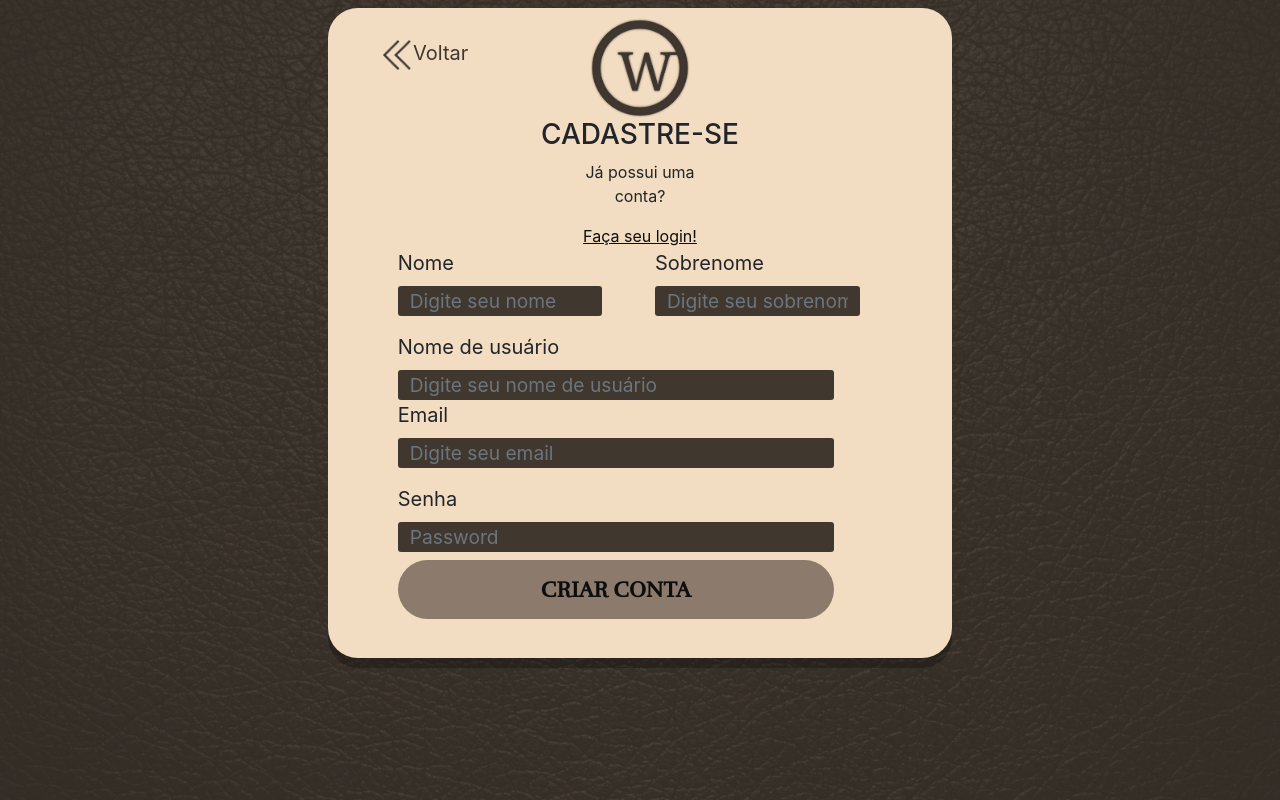
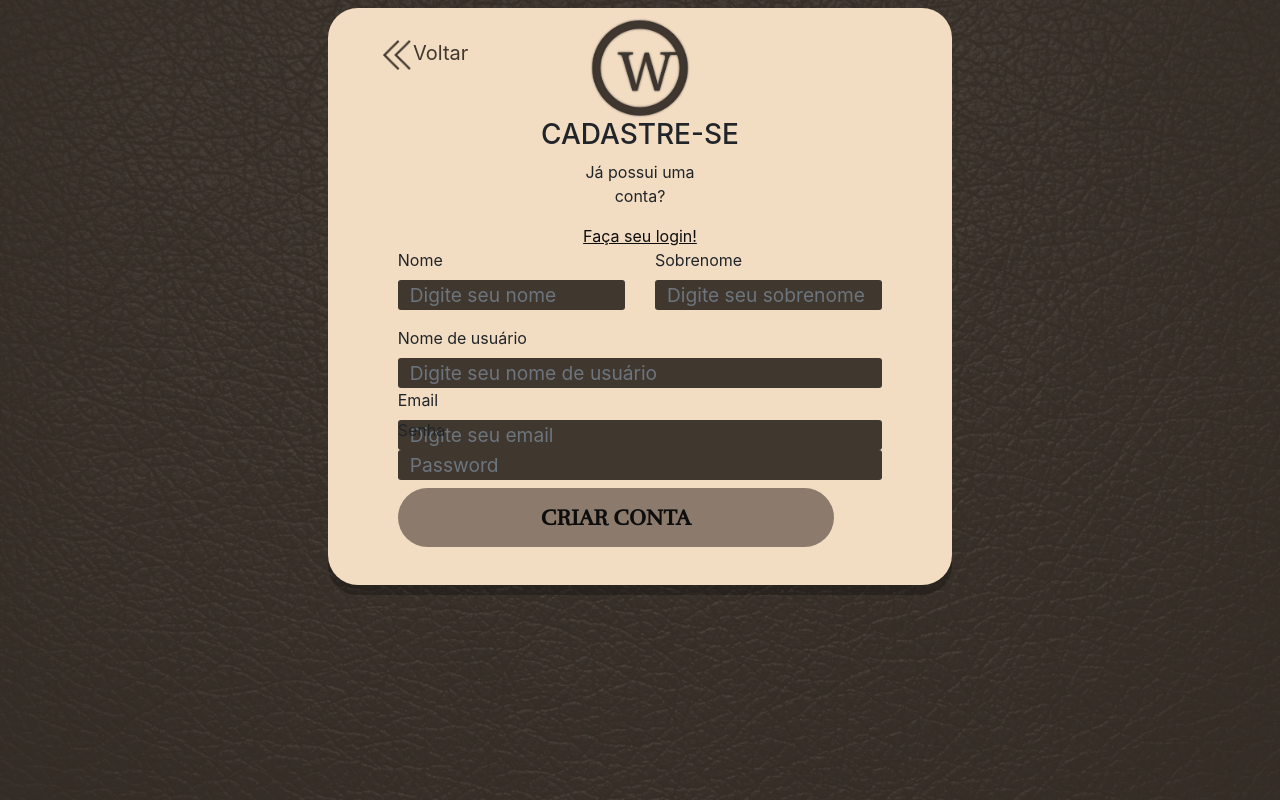
Before and after one commit to fmaachadoo/Werk-UNB-Requisitos-de-Software-2020.2, a Django app: page /cadastro in a window 1280 px wide. Run offline with Django 3.2, Linux system fonts and the light colour scheme; some libraries are stand-ins or nearby versions.

Commit message:
Removed unecessary css definitions for forms

```diff
--- a/src/static/css/general.css
+++ b/src/static/css/general.css
@@ -88,25 +88,6 @@ body{
     background-color: #40372f;
 }
 
-
-form label{
-    font-size: 20px;
-}
-
-form input[type='email']{
-    width: 90%;
-    height: 30px;
-    margin-bottom: 10%;
-
-    color: #C2C2C2;
-    background-color: #40372F;
-
-    border:none;
-    border-radius: 3px;
-
-    font-size: larger;
-}
-
 .entrarBtn{
     padding: 13px 0px 13px 0px;
     background-color: #8C7B6C;
--- a/src/static/css/login.css
+++ b/src/static/css/login.css
@@ -47,8 +47,8 @@
     height: 30px;
 }
 
-input[type='password']{
-    width: 90%;
+#nameInput, #lastNameInput, #usernameInput, #emailInput, #passwordInput{
+    width: 100%;
     height: 30px;
 
     color: #C2C2C2;
@@ -59,16 +59,3 @@ input[type='password']{
 
     font-size: larger;
 }
-
-input[type='text']{
-    width: 90%;
-    height: 30px;
-
-    color: #C2C2C2;
-    background-color: #40372F;
-
-    border:none;
-    border-radius: 3px;
-
-    font-size: larger;
-}
--- a/src/static/css/tasks.css
+++ b/src/static/css/tasks.css
@@ -144,7 +144,7 @@
     outline: none;
 }
 
-.form-control{
+#titulo, #corpo{
     border: none;
     border-radius: 5px;
 
```
